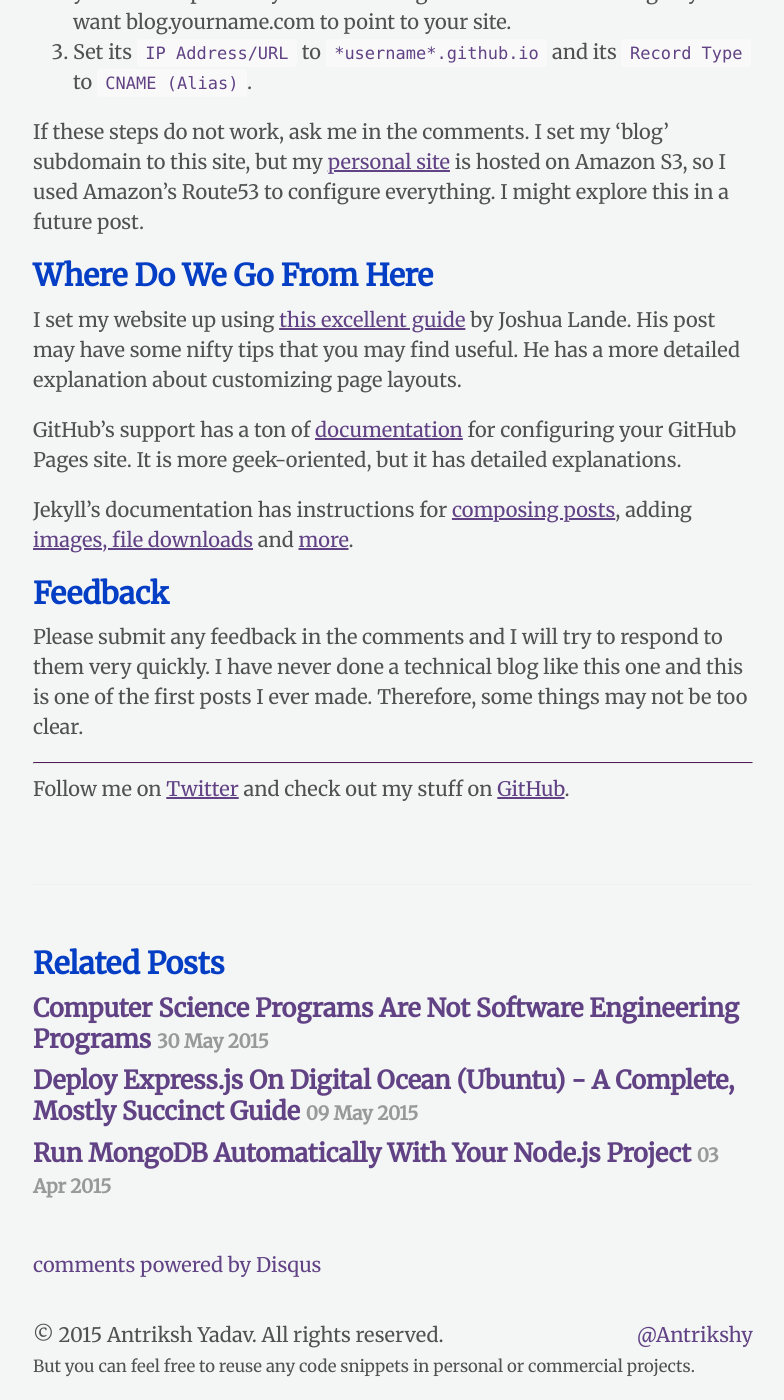
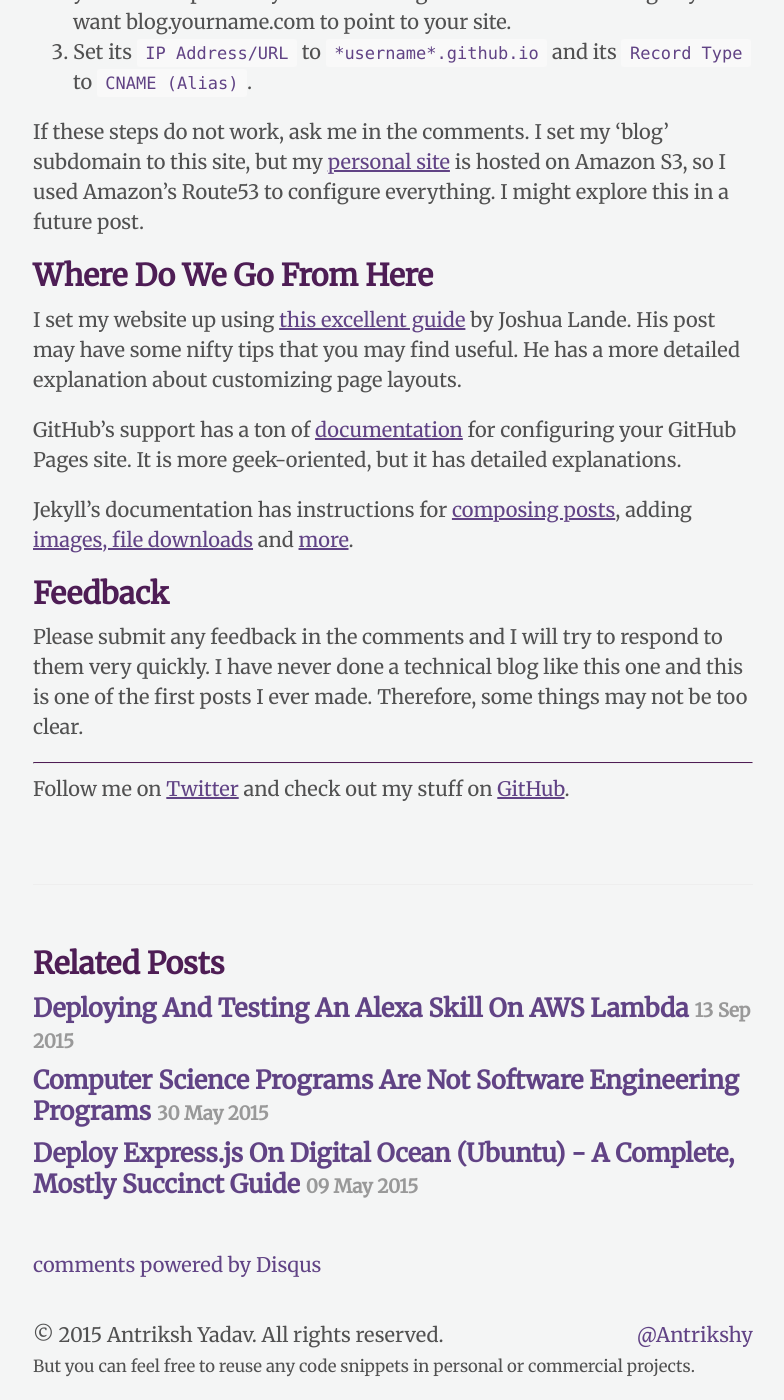
Before and after one commit to Antrikshy/antrikshy.github.io, a Jekyll site: the page built from _posts/2014-09-09-the-absolute-noob-guide-to-hosting-a-personal-website-or-blog-on-github-pages-part-3.md, in a window 1280 px wide and 1400 px high, scrolled down 6678 px. Shown: the whole window, without its empty margins (247-1031 px from the left). Built offline with Jekyll 4.4.1, drawn with Linux system fonts in a browser that asks for light colours; Markdown is read by kramdown in place of the engine named in the settings; a script that is not in the unit is left out; comment, search, counter and statistics services are not loaded; some of the changed lines change nothing that is shown.

Commit message:
Added Alexa testing post, fixed header colors

```diff
--- /dev/null
+++ b/_posts/2015-09-13-deploying-and-testing-an-alexa-skill-on-aws-lambda.md
@@ -0,0 +1,66 @@
+---
+layout: post
+title: "Deploying And Testing An Alexa Skill On AWS Lambda"
+permalink: "/blog/deploying-and-testing-alexa-skill-aws-lambda"
+---
+
+I find Amazon's [official documentation](https://developer.amazon.com/public/solutions/alexa/alexa-skills-kit/docs/developing-an-alexa-skill-as-a-lambda-function) on deploying Alexa Skills a bit hard to follow. After reading through it a few times and finally managing to get it working, I decided to re-word all of that information into this concise blog post that I hope is more digestible. I trust that someone will find it useful.
+
+What I am trying to do here is to summarize the process that Amazon's documentaion lays out in a rather messy fashion. So this post *does* assume that you know what you are doing. It will (hopefully) get you started *testing* your Skill.
+
+<!--more-->
+
+>Note: Before you submit it for listing on the store or deploy it otherwise, it is your responsibility to ensure that everything is configured correctly.
+
+My language preference for working with Alexa is JavaScript. Some things may or may not be the same if you are developing in Java.
+
+## Setup
+
+You need to configure two things:
+
+1. Scaffolding for a Lambda function that will execute your code
+2. An Alexa Skill on Amazon's Developer Console
+
+Configuration of both these things kind of go hand-in-hand.
+
+Start by opening the [Developer Console](https://developer.amazon.com/home.html) and the [AWS Console](https://console.aws.amazon.com/console/home). Select Lambda (under Compute) on the AWS Console.
+
+Create a developer account if you need to. This is the same account as the one used to publish on Amazon's Appstore, and you can log in using your regular Amazon account.
+
+Follow [Amazon's documentation here](https://developer.amazon.com/public/solutions/alexa/alexa-skills-kit/docs/developing-an-alexa-skill-as-a-lambda-function#Creating%20a%20Lambda%20Function%20for%20an%20Alexa%20Skill) to create a new Lambda function. The only thing that needs to be swapped out is the example code, which you will do later.
+
+Copy the ARN (Amazon Resource Name) of this Lambda function.
+
+Switch focus to the Developer Console. Here, create a new Skill under Apps & Skills, Alexa.
+
+Fill out the required info - name, description, an arbitrary version number. Then paste in the Lambda ARN in the appropriate field. This links your Skill to the Lambda function, where your code actually runs.
+
+Hit Next.
+
+Fill out the interaction model on this page. If you have not designed this yet, you can fill it in later.
+
+You will notice that you *don't actually need to put your intents and sample utterances anywhere in your code*. It only has to go into this page. You could come here every time you want to update anything in it. But I prefer to organize it just like the [sample Skills](https://developer.amazon.com/public/solutions/alexa/alexa-skills-kit/docs/using-the-alexa-skills-kit-samples) for tidiness.
+
+Hit Next.
+
+On this page, you can enable your Skill for testing. It will appear in the Alexa app (or on the [web interface](http://alexa.amazon.com)) as any other Skill, enabled on your Echo.
+
+## Code Requirements
+
+I have not developed a Skill using Java, so your mileage may vary here. I have, however, worked with Skills in JavaScript, based on Amazon's [sample Skills](https://developer.amazon.com/public/solutions/alexa/alexa-skills-kit/docs/using-the-alexa-skills-kit-samples). To push a JavaScript skill for testing on Lambda, you probably want to upload a minimum of two files. I urge you to take a look at the sample code to get an idea. I have yet to diverge from this suggested setup.
+
+Each Skill in the sample code contains an `AlexaSkill.js` file that acts as a layer to communicate with the Alexa Skills Kit and an `index.js` file that contains the main logic. The latter contains a `handle` function that initializes and handles requests. If you change any of these, you will need to fiddle with the configuration that comes with the Alexa Lambda setup.
+
+These are the two files that need to be uploaded to Lambda to make your Skill run.
+
+Go to the Code tab in your Lambda function and upload these two files, zipped.
+
+>Tip: If you want to include more code such as npm modules, simply include all of it in this .zip archive. It should work as long as you `require` everything correctly.
+
+## Testing
+
+To update your Lambda function code, zip and upload the latest copy of your code and continue testing. This is all that is required to update your Skill's code in the future. You should probably look into the [AWS CLI](https://aws.amazon.com/cli/) for the long run.
+
+To test your Skill, you can use an Echo, as long as the connected Amazon account is the same as your developer account. Alternatively, you can use that chatbox like feature on the Test page of your Skill on the Developer Console. You can pretend you are talking to Alexa in text.
+
+Any console output from your code automatically goes into CloudWatch, another AWS offering. Find it on the AWS Console and click Logs in the left pane.
--- a/public/css/poole.css
+++ b/public/css/poole.css
@@ -93,7 +93,7 @@
   margin-bottom: .5rem;
   font-weight: bold;
   line-height: 1.25;
-  color: #043EC4;
+  color: #4E1D55;
   text-rendering: optimizeLegibility;
 }
 h1 {
```
